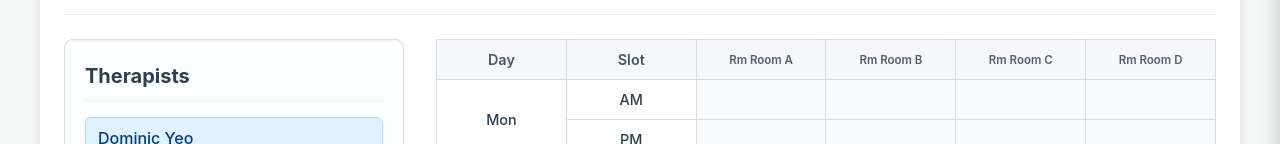
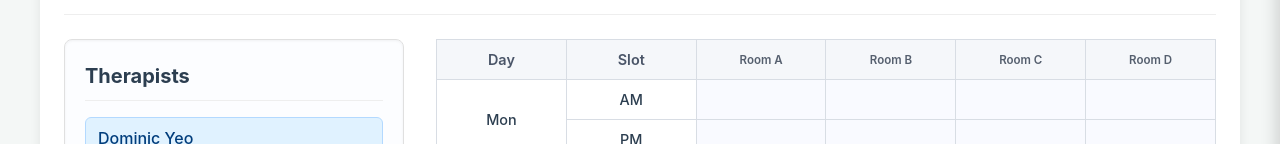
Before and after one commit to jxhnthan/room-scheduler, a React (Create React App) app: page / in a window 1280 px wide. Shown: the part 178-322 px from the top of the page. Built offline with nearby package versions, Linux system fonts and the light colour scheme.

Commit message:
Update App.tsx

```diff
--- a/src/App.tsx
+++ b/src/App.tsx
@@ -645,7 +645,7 @@ export default function App() {
    * @returns The abbreviated room name.
    */
   const getAbbreviatedRoomName = (fullRoomName: string): string => {
-    return fullRoomName.replace("Counselling ", "Rm ");
+    return fullRoomName.replace("Counselling ", "");
   };
 
   return (
```
